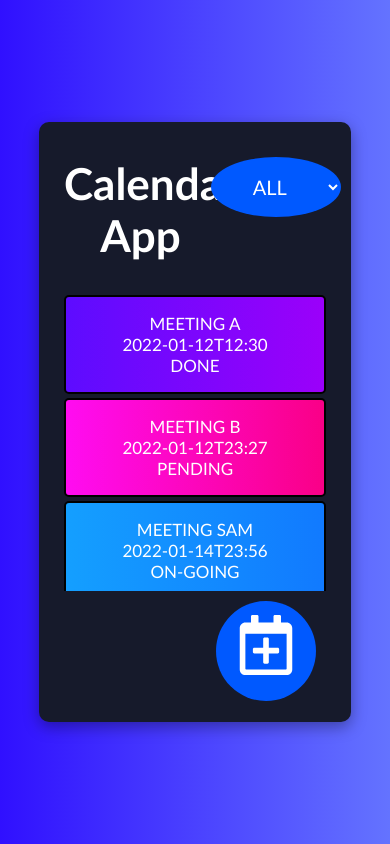
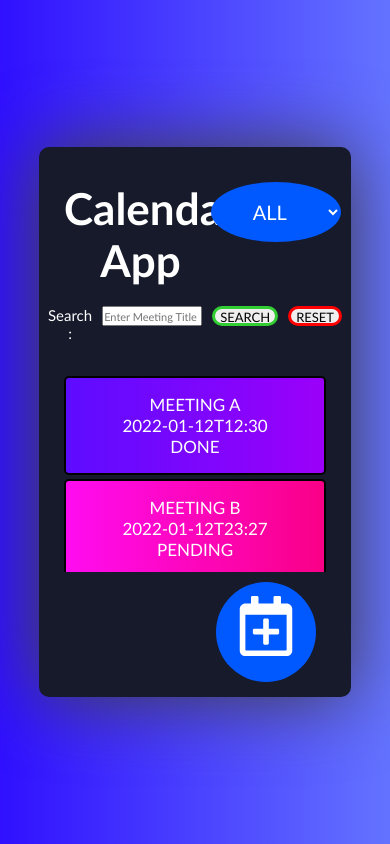
Before and after one commit to samgerrick01/calendar-app-v3, a React (Create React App) app: page / in a window 390 px wide. Built offline with nearby package versions, Linux system fonts and the light colour scheme; data requests are answered from the project's data file.

Commit message:
Add Search Function

```diff
--- a/db.json
+++ b/db.json
@@ -13,15 +13,21 @@
       "meetingStatus": "PENDING"
     },
     {
-      "id": "JNj7OKwni0Mh6pPVMwf7b",
-      "meetingTitle": "MEETING SAM",
-      "meetingDate": "2022-01-14T23:56",
+      "id": "GLYkaiDr5nd3i9LSehFq3",
+      "meetingTitle": "INTERVIEW",
+      "meetingDate": "2022-01-17T14:00",
       "meetingStatus": "ON-GOING"
     },
     {
-      "id": "yhrvHMt4daLL2jPwcbXn9",
-      "meetingTitle": "MEETING SAM",
-      "meetingDate": "2022-01-15T01:06",
+      "id": "jE2kQvEqb5AsqjMFmHTFR",
+      "meetingTitle": "CONFERENCE MEETING",
+      "meetingDate": "2022-01-14T10:30",
+      "meetingStatus": "ON-GOING"
+    },
+    {
+      "id": "Pn3hI8A8pq6LLQsQvnS80",
+      "meetingTitle": "qweqwe",
+      "meetingDate": "2022-01-13T11:11",
       "meetingStatus": "PENDING"
     }
   ]
--- a/src/components/pages/HomePage.js
+++ b/src/components/pages/HomePage.js
@@ -1,18 +1,29 @@
 import React, { useEffect, useState } from "react";
 import "../style/Page.css";
 import { useSelector, useDispatch } from "react-redux";
-import { loadMeetings } from "../redux/action/action";
+import { loadMeetings, searchMeetings } from "../redux/action/action";
 import { useNavigate, Link } from "react-router-dom";
 import { FaRegCalendarPlus } from "react-icons/fa";
 
 function HomePage() {
   const { meetings } = useSelector((state) => ({ ...state.data }));
   const [filter, setFilter] = useState("");
+  const [value, setValue] = useState("");
   let dispatch = useDispatch();
   let navigate = useNavigate();
 
+  const handleSearch = async (e) => {
+    e.preventDefault();
+    dispatch(searchMeetings(value));
+  };
+
+  const handleReset = () => {
+    setValue("");
+    dispatch(loadMeetings());
+  };
+
   useEffect(() => {
-    dispatch(loadMeetings(0, 4, 0));
+    dispatch(loadMeetings());
   }, []);
 
   return (
@@ -28,9 +39,24 @@ function HomePage() {
           </select>
         </div>
         <div className="body">
+          <div className="search">
+            <label className="search-label">Search : </label>
+            <input
+              className="search-input"
+              type="text"
+              value={value}
+              placeholder="Enter Meeting Title"
+              onChange={(e) => setValue(e.target.value)}
+            />
+            <button className="search-btn" onClick={handleSearch}>
+              SEARCH
+            </button>
+            <button className="reset-btn" onClick={handleReset}>
+              RESET
+            </button>
+          </div>
           <ul className="ul-list">
-            {meetings &&
-              meetings
+            {meetings
               .filter(
                 (meeting) =>
                   !filter ||
--- a/src/components/pages/UpdatePage.js
+++ b/src/components/pages/UpdatePage.js
@@ -57,6 +57,7 @@ function UpdatePage() {
       setState({ ...meeting });
     }
   }, [meeting]);
+
   return (
     <div className="pageBG">
       <div className="pageContainer">
--- a/src/components/redux/action/actionTypes.js
+++ b/src/components/redux/action/actionTypes.js
@@ -3,3 +3,4 @@ export const ADD_MEETING = "ADD_MEETING";
 export const UPDATE_MEETING = "UPDATE_MEETING";
 export const GETSINGLE_MEETING = "GETSINGLE_MEETING";
 export const DELETE_MEETING = "DELETE_MEETING";
+export const SEARCH_MEETING = "SEARCH_MEETING";
--- a/src/components/redux/reducer/reducer.js
+++ b/src/components/redux/reducer/reducer.js
@@ -9,6 +9,7 @@ const initialState = {
 const meetingsReducer = (state = initialState, action) => {
   switch (action.type) {
     case types.GET_MEETINGS:
+    case types.SEARCH_MEETING:
       return {
         ...state,
         meetings: action.payload,
--- a/src/components/style/Page.css
+++ b/src/components/style/Page.css
@@ -1,3 +1,4 @@
+/* ALL  */
 * {
   box-sizing: border-box;
   margin: 0;
@@ -6,6 +7,7 @@
     "Lucida Sans", Arial, sans-serif;
 }
 
+/* PAGE BACKGROUND  */
 .pageBG {
   width: 100vw;
   height: 100vh;
@@ -20,6 +22,7 @@
   align-items: center;
 }
 
+/* PAGE FLOATING CONTAINER  */
 .pageContainer {
   border-radius: 12px;
   box-shadow: rgba(0, 0, 0, 0.35) 0px 5px 15px;
@@ -33,14 +36,15 @@
   text-align: center;
   margin: 128px auto;
   border-radius: 10px;
+  box-shadow: 0 0px 75px rgb(65, 65, 65);
 }
 
+/* PAGE HEADER HOME  */
 .pageContainer .title {
   display: grid;
   grid-template-columns: 70% 30%;
   margin-top: 10px;
 }
-
 .pageContainer .title h1 {
   text-align: right;
   margin-right: 30px;
@@ -51,7 +55,6 @@
   color: darkorange;
   transition: 0.5s all ease-in-out;
 }
-
 .pageContainer .title select {
   width: 130px;
   height: 60px;
@@ -64,15 +67,10 @@
   text-align: center;
 }
 
+/* PAGE HEADER CREATE  */
 .pageContainer .title-add {
   display: grid;
   grid-template-columns: 40% 60%;
-  margin-top: 10px;
-  align-items: center;
-}
-.pageContainer .title-update {
-  display: grid;
-  grid-template-columns: 20% 80%;
   margin-top: 10px;
   align-items: center;
 }
@@ -82,21 +80,10 @@
   font-size: 44px;
   /* border: 2px solid black; */
 }
-.pageContainer .title-update h1:hover {
-  color: darkorange;
-  transition: 0.5s all ease-in-out;
-}
-.pageContainer .title-update h1 {
-  text-align: left;
-  color: #fff;
-  font-size: 44px;
-  /* border: 2px solid black; */
-}
 .pageContainer .title-add h1:hover {
   color: darkorange;
   transition: 0.5s all ease-in-out;
 }
-
 .pageContainer .title-add button {
   /* border: 2px solid black; */
   width: 60px;
@@ -111,6 +98,24 @@
 .pageContainer .title-add button:hover {
   box-shadow: 0 0px 32px rgb(26, 183, 231);
   transition: 0.3s all ease-in-out;
+}
+
+/* PAGE HEADER UPDATE / DELETE  */
+.pageContainer .title-update {
+  display: grid;
+  grid-template-columns: 20% 80%;
+  margin-top: 10px;
+  align-items: center;
+}
+.pageContainer .title-update h1:hover {
+  color: darkorange;
+  transition: 0.5s all ease-in-out;
+}
+.pageContainer .title-update h1 {
+  text-align: left;
+  color: #fff;
+  font-size: 44px;
+  /* border: 2px solid black; */
 }
 .pageContainer .title-update button {
   /* border: 2px solid black; */
@@ -128,13 +133,108 @@
   transition: 0.3s all ease-in-out;
 }
 
+/* PAGE BODY HOME  */
 .pageContainer .body {
   justify-content: center;
   align-items: center;
   font-size: 1em;
+  margin-top: 20px;
   /* border: 2px solid black; */
 }
+.search {
+  display: flex;
+  justify-content: center;
+}
+.search-label {
+  color: #fff;
+  font-size: 24px;
+  margin-right: 10px;
+}
+.search-input {
+  width: 150px;
+  height: 30px;
+  font-size: 15px;
+}
+.search-btn {
+  border-radius: 10px;
+  margin-left: 10px;
+  font-size: 20px;
+  padding-right: 5px;
+  padding-left: 5px;
+  cursor: pointer;
+  border: 3px solid limegreen;
+}
+.search-btn:hover {
+  box-shadow: 0 0px 32px rgb(9, 255, 0);
+  transition: 0.5s all ease-in-out;
+}
+.reset-btn {
+  border-radius: 10px;
+  margin-left: 10px;
+  font-size: 20px;
+  padding-right: 5px;
+  padding-left: 5px;
+  cursor: pointer;
+  border: 3px solid red;
+}
+.reset-btn:hover {
+  box-shadow: 0 0px 32px rgb(255, 0, 0);
+  transition: 0.5s all ease-in-out;
+}
+.ul-list {
+  list-style: none;
+  display: list-item;
+  float: left;
+  height: 350px;
+  overflow-y: auto;
+  margin-top: 30px;
+  /* border: 2px solid black; */
+}
+.ul-list li {
+  border: 2px solid black;
+  width: 450px;
+  cursor: pointer;
+  margin-bottom: 5px;
+  font-size: 1.7em;
+  text-align: center;
+  align-items: center;
+  margin: 4px auto;
+  color: #fff;
+  background: linear-gradient(
+    90deg,
+    rgba(255, 118, 20, 1) 0%,
+    rgba(255, 84, 17, 1) 100%
+  );
+  padding: 16px;
+  border-radius: 5px;
+}
+.ul-list li:hover {
+  box-shadow: 0 0px 32px rgb(255, 0, 0);
+  transition: 0.3s all ease-in-out;
+}
+.ul-list li:nth-child(4n + 1) {
+  background: linear-gradient(
+    90deg,
+    rgba(93, 12, 255, 1) 0%,
+    rgba(155, 0, 250, 1) 100%
+  );
+}
+.ul-list li:nth-child(4n + 2) {
+  background: linear-gradient(
+    90deg,
+    rgba(255, 12, 241, 1) 0%,
+    rgba(250, 0, 135, 1) 100%
+  );
+}
+.ul-list li:nth-child(4n + 3) {
+  background: linear-gradient(
+    90deg,
+    rgba(20, 159, 255, 1) 0%,
+    rgba(17, 122, 255, 1) 100%
+  );
+}
 
+/* PAGE BODY CREATE  */
 .pageContainer .body-create {
   margin-top: 70px;
   font-size: 1.5em;
@@ -155,76 +255,13 @@
   width: 284px;
 }
 
-.ul-list {
-  list-style: none;
-  display: list-item;
-  float: left;
-  height: 350px;
-  overflow-y: auto;
-  margin-top: 30px;
-  /* border: 2px solid black; */
-}
-
-.ul-list li {
-  border: 2px solid black;
-  width: 450px;
-  cursor: pointer;
-  margin-bottom: 5px;
-  font-size: 1.7em;
-  text-align: center;
-  align-items: center;
-  margin: 4px auto;
-  color: #fff;
-  background: linear-gradient(
-    90deg,
-    rgba(255, 118, 20, 1) 0%,
-    rgba(255, 84, 17, 1) 100%
-  );
-
-  padding: 16px;
-  border-radius: 5px;
-}
-.ul-list li:hover {
-  box-shadow: 0 0px 32px rgb(255, 0, 0);
-  transition: 0.3s all ease-in-out;
-}
-.ul-list li:nth-child(4n + 1) {
-  background: linear-gradient(
-    90deg,
-    rgba(93, 12, 255, 1) 0%,
-    rgba(155, 0, 250, 1) 100%
-  );
-}
-
-.ul-list li:nth-child(4n + 2) {
-  background: linear-gradient(
-    90deg,
-    rgba(255, 12, 241, 1) 0%,
-    rgba(250, 0, 135, 1) 100%
-  );
-}
-
-.ul-list li:nth-child(4n + 3) {
-  background: linear-gradient(
-    90deg,
-    rgba(20, 159, 255, 1) 0%,
-    rgba(17, 122, 255, 1) 100%
-  );
-}
-
+/* PAGE FOOTER HOME  */
 .pageContainer .footer {
   flex: 20%;
   display: flex;
   justify-content: flex-end;
   align-items: center;
 }
-.pageContainer .footer-add {
-  flex: 20%;
-  display: flex;
-  justify-content: flex-end;
-  align-items: center;
-}
-
 .pageContainer .footer button {
   width: 100px;
   height: 100px;
@@ -236,9 +273,17 @@
   font-size: 60px;
   cursor: pointer;
 }
-.pageContainer .footer-add button:hover {
+.pageContainer .footer button:hover {
   box-shadow: 0 0px 32px rgb(51, 156, 175);
   transition: 0.3s all ease-in-out;
+}
+
+/* PAGE FOOTER CREATE  */
+.pageContainer .footer-add {
+  flex: 20%;
+  display: flex;
+  justify-content: flex-end;
+  align-items: center;
 }
 .pageContainer .footer-add button {
   width: 100px;
@@ -256,13 +301,13 @@
   transition: 0.3s all ease-in-out;
 }
 
+/* PAGE FOOTER UPDATE / DELETE  */
 .pageContainer .footer-update {
   flex: 20%;
   display: flex;
   justify-content: space-between;
   align-items: center;
 }
-
 .pageContainer .footer-update button {
   width: 100px;
   height: 100px;
@@ -279,11 +324,13 @@
   transition: 0.3s all ease-in-out;
 }
 
+/* MOBILE RESPONSIVE  */
 @media (max-width: 768px) {
   .pageContainer {
     font-size: 10px;
     max-width: 80%;
     max-height: 50%;
+    min-height: 550px;
   }
   .pageContainer .title {
     max-width: 80%;
@@ -292,7 +339,7 @@
 
   .ul-list {
     max-width: 100%;
-    max-height: 300px;
+    max-height: 200px;
   }
   .ul-list li {
     max-width: 100%;
@@ -312,4 +359,30 @@
   .pageContainer .title-update h1 {
     font-size: 35px;
   }
+  .search-label {
+    color: #fff;
+    font-size: 15px;
+    margin-right: 10px;
+  }
+  .search-input {
+    width: 100px;
+    height: 20px;
+    font-size: 11px;
+  }
+  .search-btn {
+    border-radius: 10px;
+    margin-left: 10px;
+    font-size: 13px;
+    height: 20px;
+    cursor: pointer;
+    border: 3px solid limegreen;
+  }
+  .reset-btn {
+    border-radius: 10px;
+    margin-left: 10px;
+    font-size: 13px;
+    height: 20px;
+    cursor: pointer;
+    border: 3px solid red;
+  }
 }
--- a/src/components/style/PageStyle.css
+++ /dev/null
@@ -1,147 +0,0 @@
-* {
-  box-sizing: border-box;
-  margin: 0;
-  padding: 0;
-  font-family: "Trebuchet MS", "Lucida Sans Unicode", "Lucida Grande",
-    "Lucida Sans", Arial, sans-serif;
-}
-
-body {
-  background: linear-gradient(
-    90deg,
-    rgba(48, 16, 255, 1) 0%,
-    rgba(100, 115, 255, 1) 100%
-  );
-}
-.todo-app {
-  display: flex;
-  flex-direction: column;
-  justify-content: start;
-  width: 520px;
-  min-height: 600px;
-  background: #161a2b;
-  text-align: center;
-  margin: 128px auto;
-  border-radius: 10px;
-  padding-bottom: 32px;
-}
-
-h1 {
-  margin: 32px 0;
-  color: #fff;
-  font-size: 24px;
-}
-
-.complete {
-  text-decoration: line-through;
-  opacity: 0.4;
-}
-
-.todo-form {
-  margin-bottom: 32px;
-}
-
-.todo-input {
-  padding: 14px 32px 14px 16px;
-  border-radius: 4px 0 0 4px;
-  border: 2px solid #5d0cff;
-  outline: none;
-  width: 320px;
-  background: transparent;
-  color: #fff;
-}
-
-.todo-input::placeholder {
-  color: #e2e2e2;
-}
-
-.todo-button {
-  padding: 16px;
-  border: none;
-  border-radius: 0 4px 4px 0;
-  cursor: pointer;
-  outline: none;
-  background: linear-gradient(
-    90deg,
-    rgba(93, 12, 255, 1) 0%,
-    rgba(155, 0, 250, 1) 100%
-  );
-  color: #fff;
-  text-transform: capitalize;
-}
-
-.todo-input.edit {
-  border: 2px solid #149fff;
-}
-
-.todo-button.edit {
-  background: linear-gradient(
-    90deg,
-    rgba(20, 159, 255, 1) 0%,
-    rgba(17, 122, 255, 1) 100%
-  );
-  padding: 16px 22px;
-}
-
-.todo-container {
-  display: flex;
-  flex-direction: row;
-  position: relative;
-}
-
-.todo-row {
-  display: flex;
-  justify-content: space-between;
-  align-items: center;
-  margin: 4px auto;
-  color: #fff;
-  background: linear-gradient(
-    90deg,
-    rgba(255, 118, 20, 1) 0%,
-    rgba(255, 84, 17, 1) 100%
-  );
-
-  padding: 16px;
-  border-radius: 5px;
-  width: 90%;
-}
-
-.todo-row:nth-child(4n + 1) {
-  background: linear-gradient(
-    90deg,
-    rgba(93, 12, 255, 1) 0%,
-    rgba(155, 0, 250, 1) 100%
-  );
-}
-
-.todo-row:nth-child(4n + 2) {
-  background: linear-gradient(
-    90deg,
-    rgba(255, 12, 241, 1) 0%,
-    rgba(250, 0, 135, 1) 100%
-  );
-}
-
-.todo-row:nth-child(4n + 3) {
-  background: linear-gradient(
-    90deg,
-    rgba(20, 159, 255, 1) 0%,
-    rgba(17, 122, 255, 1) 100%
-  );
-}
-
-.icons {
-  display: flex;
-  align-items: center;
-  font-size: 24px;
-  cursor: pointer;
-}
-
-.delete-icon {
-  margin-right: 5px;
-  color: #fff;
-}
-
-.edit-icon {
-  color: #fff;
-}
```
Also changed, not shown: src/components/redux/action/action.js (+17 -0 lines). Lines whose indentation alone changed are shown as unchanged.
